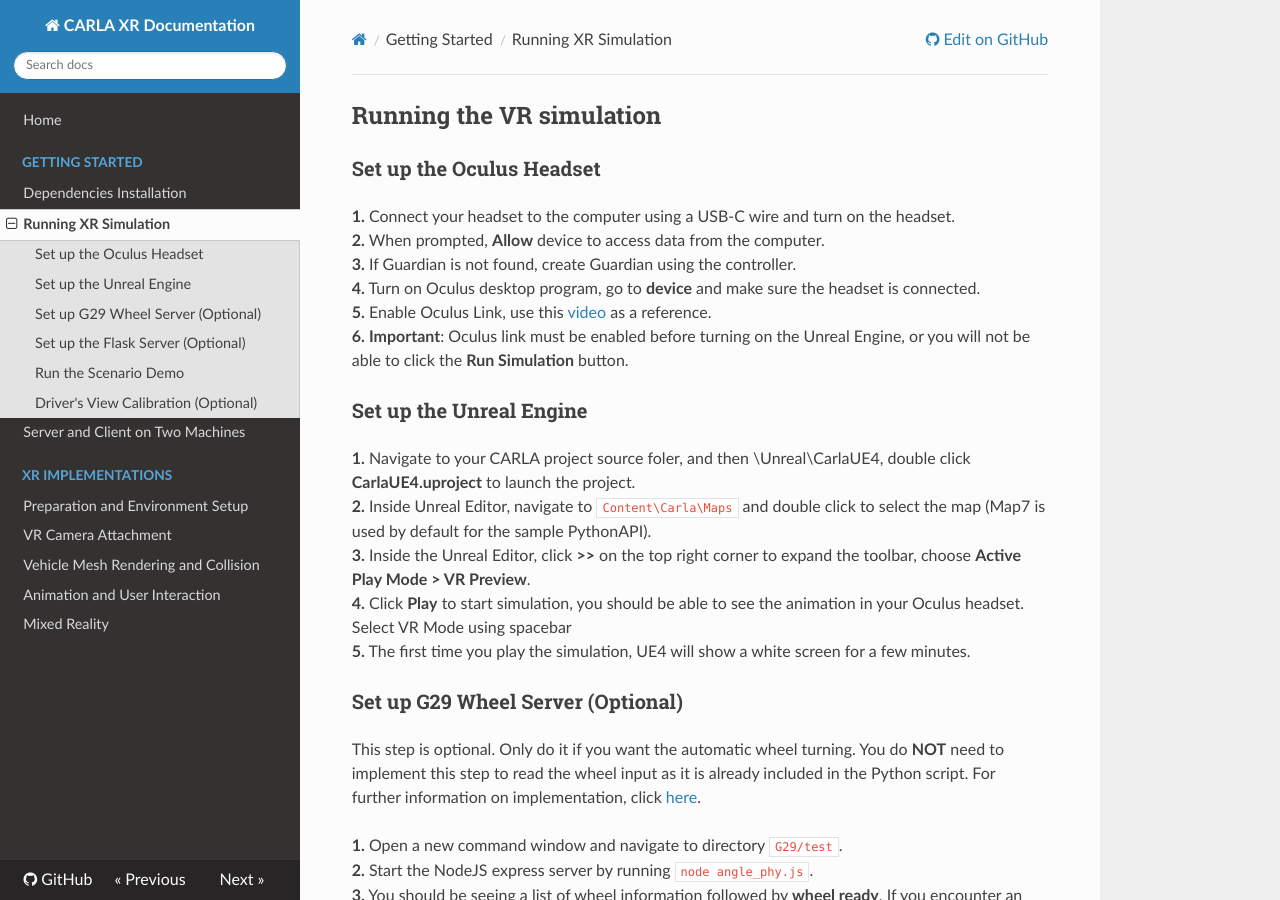
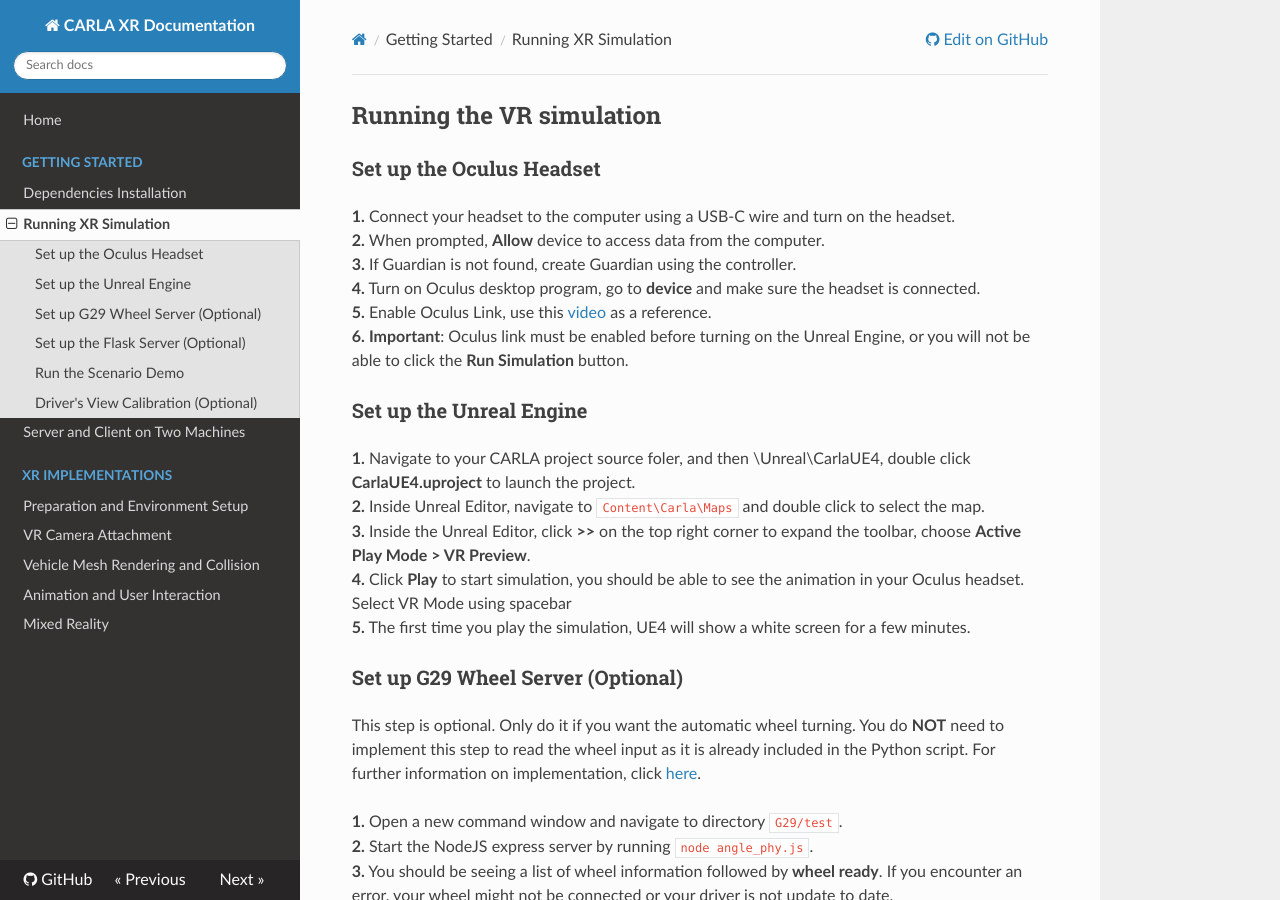
Before and after one commit to mlab-upenn/carla-xr-documentation, an MkDocs documentation site: the page built from docs/run_simulation.md, in a window 1280 px wide and 900 px high. Built offline with MkDocs 1.6.1, drawn with Linux system fonts in a browser that asks for light colours; nearby versions of some CDN libraries.

Commit message:
Zhijie Qiao Commit

```diff
--- a/docs/run_simulation.md
+++ b/docs/run_simulation.md
@@ -9,7 +9,7 @@
 
 ### Set up the Unreal Engine
 __1.__ Navigate to your CARLA project source foler, and then \Unreal\CarlaUE4, double click __CarlaUE4.uproject__ to launch the project. <br />
-__2.__ Inside Unreal Editor, navigate to `Content\Carla\Maps` and double click to select the map (Map7 is used by default for the sample PythonAPI). <br />
+__2.__ Inside Unreal Editor, navigate to `Content\Carla\Maps` and double click to select the map. <br />
 __3.__ Inside the Unreal Editor, click __>>__ on the top right corner to expand the toolbar, choose __Active Play Mode > VR Preview__. <br />
 __4.__ Click __Play__ to start simulation, you should be able to see the animation in your Oculus headset. Select VR Mode using spacebar <br />
 __5.__ The first time you play the simulation, UE4 will show a white screen for a few minutes.
```
Also changed, not shown: docs/dep_installation.md (+1 -1 lines), docs/index.md (+2 -2 lines), docs/server_client_config.md (+2 -0 lines), site/dep_installation/index.html, site/index.html, site/run_simulation/index.html, site/search/search_index.json, site/server_client_config/index.html, 1 other file.
